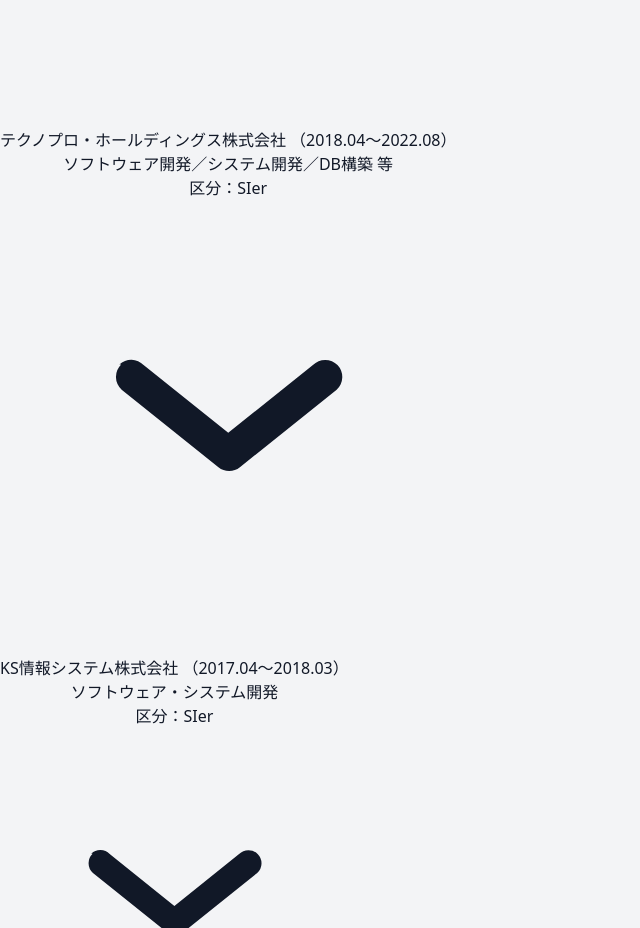
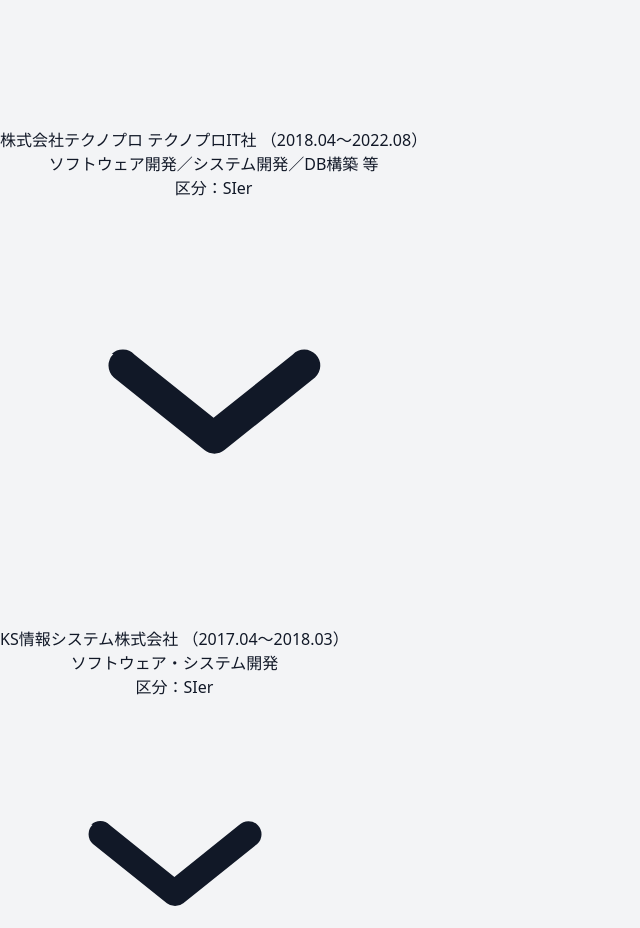
Before and after one commit to JangsuKim/resume, a Vue app in the folder site/: page /career in a window 1280 px wide. Shown: the part 2000-2928 px from the top of the page, without its empty margins (0-640 px from the left). Built offline with nearby package versions, Linux system fonts and the light colour scheme.

Commit message:
modify contents

```diff
--- a/site/src/components/ResumeTimeline.vue
+++ b/site/src/components/ResumeTimeline.vue
@@ -11,7 +11,7 @@
   { year: '2011', title: '富士フィルム韓国支社 入社', subtitle: '2011.06 ~ 2015.02', desc: '電子材料事業部、総務部員' },
   { year: '2016', title: 'Javaプログラマー課程', subtitle: '2016.07 ~ 2017.02', desc: 'IT勉強スタート、韓国産業人力公団 主管' },
   { year: '2017', title: 'KS情報システム 入社', subtitle: '2017.04 ~ 2018.03', desc: '2017来日、SIer' },
-  { year: '2018', title: 'テクノプロIT社 入社', subtitle: '2018.04 ~ 2022.08', desc: 'SIer' },
+  { year: '2018', title: 'テクノプロ テクノプロIT社 入社', subtitle: '2018.04 ~ 2022.08', desc: 'SIer' },
   { year: '2022', title: '楽天グループ 入社', subtitle: '2022.08 ~ 2024.07', desc: '自社開発、楽天ブックス' },
   { year: '2024', title: 'ブーストテクノロジー 入社', subtitle: '2024.07 ~ 現在', desc: '大阪へ移住、自社開発' },
 ]
--- a/site/src/data/career.ts
+++ b/site/src/data/career.ts
@@ -96,7 +96,7 @@
     ]
   },
   {
-    company: 'テクノプロ・ホールディングス株式会社',
+    company: '株式会社テクノプロ テクノプロIT社',
     period: '2018.04〜2022.08',
     roleType: 'SIer',
     business: 'ソフトウェア開発／システム開発／DB構築 等',
```
Also changed, not shown: 7 other files (tests, documents, lock files or other folders).
